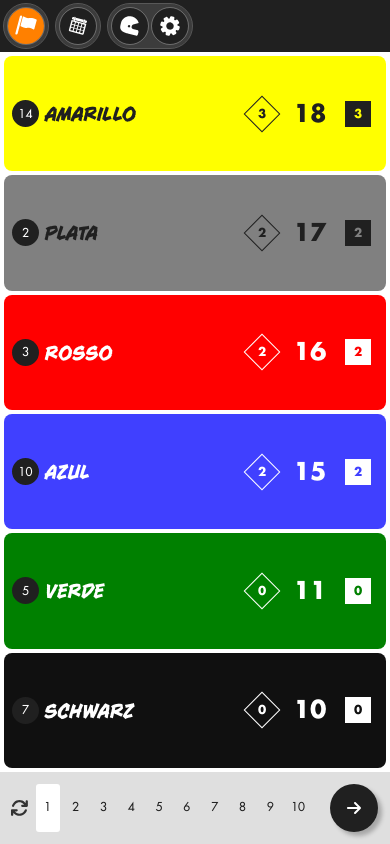
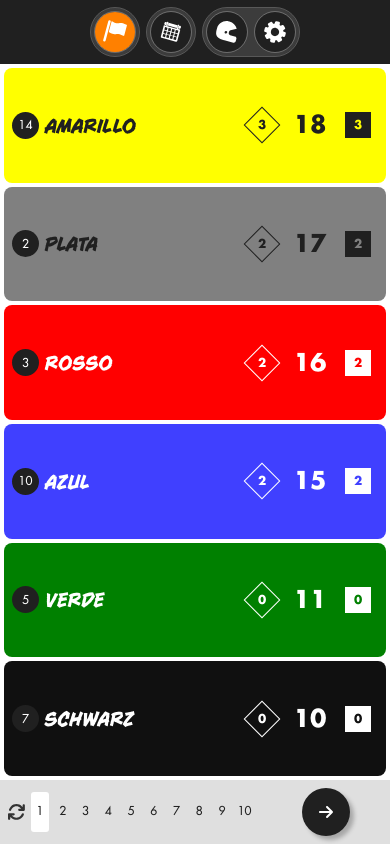
Before and after one commit to meewarwoowoo/heat-legends, a React (Vite) app: page / in a window 390 px wide. Built offline with nearby package versions, Linux system fonts and the light colour scheme.

Commit message:
Recoded Menu

```diff
--- a/src/App.css
+++ b/src/App.css
@@ -48,8 +48,27 @@
 }
 
 
+* { box-sizing: border-box }
 body  { font-size: 2em ; background-color: var(--wht) ; margin: 0 ; padding: 0 ;  }
-#root  { display: grid ; min-height: 100vh ; width: 100% ; grid-template: "menu main deck next"  auto / 3.25em auto 3em 4em ; --menu-height: 0 ; --deck-height: 0 ; }
+
+
+#root  { display: grid ; min-height: 100vh ; min-width: 100% ; }
+#root  {
+	grid-template-rows: 4em auto 4em ;grid-template-columns: 4em 4em auto auto 4em 4em ;
+	grid-template-areas:
+	"menu main main main deck next"
+	"menu main main main deck next"
+	"menu main main main deck next"
+}
+@media screen and (max-width: 800px){
+	#root  {
+		grid-template-areas:
+		"menu menu menu menu menu menu"
+		"main main main main main main"
+		"deck deck deck deck next next"
+		}
+}
+
 #root main  { --gap: 0.5rem ; --edge: 0.25rem ; --box: none ; }
 #root main.show--more-white  { --gap: 1rem ; --edge: 1rem ; --box: inset 0.25em 0 1rem -0.75em rgba(0,0,0,0.5) ; }
 #root main.move--split  { --move-width: 8.5em ; }
@@ -74,7 +93,6 @@ body  { font-size: 2em ; background-color: var(--wht) ; margin: 0 ; padding: 0 ;
 }
 @media screen and (max-width: 800px){
 	body  { font-size: 1em ; }
-	#root  { --menu-height: 4em ; --deck-height: 4.5em  ; grid-template: "menu menu" var(--menu-height) "main main" auto "deck next"  var(--deck-height) / auto 4.5em  ; }
 }
 @media screen and (max-width: 640px){
 	body  { font-size: 1em ; }
@@ -82,6 +100,16 @@ body  { font-size: 2em ; background-color: var(--wht) ; margin: 0 ; padding: 0 ;
 }
 
 #root main  { display: grid ; grid-template: auto 1fr / auto ; align-items: stretch ; align-content: stretch ; grid-area: main ; gap: var(--gap) ; padding: var(--gap) ; box-shadow: var(--box) ; }
+
+#root main  { display: grid ; grid-template: auto 1fr / auto ; align-items: stretch ; align-content: stretch ; grid-area: main ; gap: var(--gap) ; padding: var(--gap) ; box-shadow: var(--box) ; }
+
+
+
+
+
+
+
+
 #root main header   { display: block ; width: 100% ; grid-column: 1 / -1 ; }
 #root main header h2 ,
 #root main header h3 { border-radius: var(--edge) ; background-color: var(--blk); color: var(--txt) ; padding: 0.5em ; margin: 0 ; font-family: var(--move-font) ; font-weight: 400 ; text-transform: uppercase ; }
--- a/src/Menu.css
+++ b/src/Menu.css
@@ -1,23 +1,11 @@
-#root #menu   { grid-area: menu ; width: 100% ; height: 100% ; background-color: var(--bkg) ; --on: var(--heat) ; }
-#root #menu .fix { position: fixed ; top: 0 ; left: 0 ; display: flex ; flex-flow: column nowrap ; }
-#root #menu .fix ul  { display: flex ; flex-flow: column nowrap ; justify-items: center; align-items: center;  align-content: flex-start ; background-color:  rgba(255,255,255,0.125)  ;  outline: 1px solid rgba(255,255,255,0.25) ; color: var(--txt) ; list-style-type: none ; padding: 0.25em ; margin: 0.25em  ; gap: 0.25em ; border-radius: 1.5em; }
-#root #menu .fix ul li  { display: flex ; align-items: center; justify-content: center; padding: 0 ; margin: 0 ; list-style-type: none ; border-radius: 1.5em ; cursor: pointer ; transition: 0.5s opacity ease-in , 0.25s background-color ease-out; outline: 1px solid rgba(255,255,255,0.25) ; }
-#root #menu .fix ul li > span  { background-color: var(--bkg) ; color: var(--txt) ; border-radius: 1.5em ;  display: flex ;  align-items: center; justify-content: center; padding: 0 ; }
-#root #menu .fix ul li > span.off  { display: none ; }
-#root #menu .fix ul li > span img   { width: 2.25em ; height: 2.25em ; display: block; }
-#root #menu .fix ul li:hover > span   { background-color: var(--hgh) ; }
-#root #menu .fix ul li.on:hover  { color: var(--bkg) ; cursor: default ; }
-#root #menu .fix ul li.on > span  { background-color: var(--on) ; }
-#root #menu .fix ul li.on > span.on  { display: flex ; }
-
-@media (max-width: 1024px){  }
-@media (max-width: 800px){
-	#root #menu   { font-size: 1.25em ; }
-	#root #menu .fix { position: relative ; }
-	#root #menu .fix  { flex-flow: row nowrap ; height: auto ; }
-	#root #menu .fix ul { flex-flow: row nowrap ; height: auto ; }
-}
-@media (max-width: 640px){
-	#root #menu   { font-size: 1em ; }
-}
-@media (max-width: 480px){  }
+#root #menu  { grid-area: menu ; display: flex ; justify-content: center; align-items: center;  width: 100% ; height: 100% ; background-color: var(--bkg) ; --on: var(--heat) ;  }
+#root #menu .cnt   { padding: 0 0.5em ; }
+#root #menu .cnt ul  { display: inline-block ;  background-color:  rgba(255,255,255,0.125) ; outline: 1px solid rgba(255,255,255,0.25) ; color: var(--txt) ; list-style-type: none ; padding: 0 ; margin: 0.25em  ; border-radius: 1.5em; }
+#root #menu .cnt ul li  { display: inline-block ;padding: 0 ; margin: 0.25em ; list-style-type: none ; border-radius: 1.5em ; cursor: pointer ; transition: 0.5s opacity ease-in , 0.25s background-color ease-out; outline: 1px solid rgba(255,255,255,0.25) ; }
+#root #menu .cnt ul li > span  { background-color: var(--bkg) ; color: var(--txt) ; border-radius: 1.5em ;  display: flex ;  align-items: center; justify-content: center; padding: 0 ; }
+#root #menu .cnt ul li > span.off  { display: none ; }
+#root #menu .cnt ul li > span img   { width: 2.5em ; height: 2.5em ; display: block; }
+#root #menu .cnt ul li:hover > span   { background-color: var(--hgh) ; }
+#root #menu .cnt ul li.on:hover  { color: var(--bkg) ; cursor: default ; }
+#root #menu .cnt ul li.on > span  { background-color: var(--on) ; }
+#root #menu .cnt ul li.on > span.on  { display: flex ; }
--- a/src/Menu.jsx
+++ b/src/Menu.jsx
@@ -14,7 +14,7 @@ const Menu = (props) => {
 
 	return (
 		<nav id="menu">
-			<div className="fix">
+			<div className="cnt">
 				<ul>
 					<li className={(props.main==='Race')?'on':'off'} onClick={() => { props.setMain("Race") ; }}><span><img src={race} /></span></li>
 				</ul>
```
